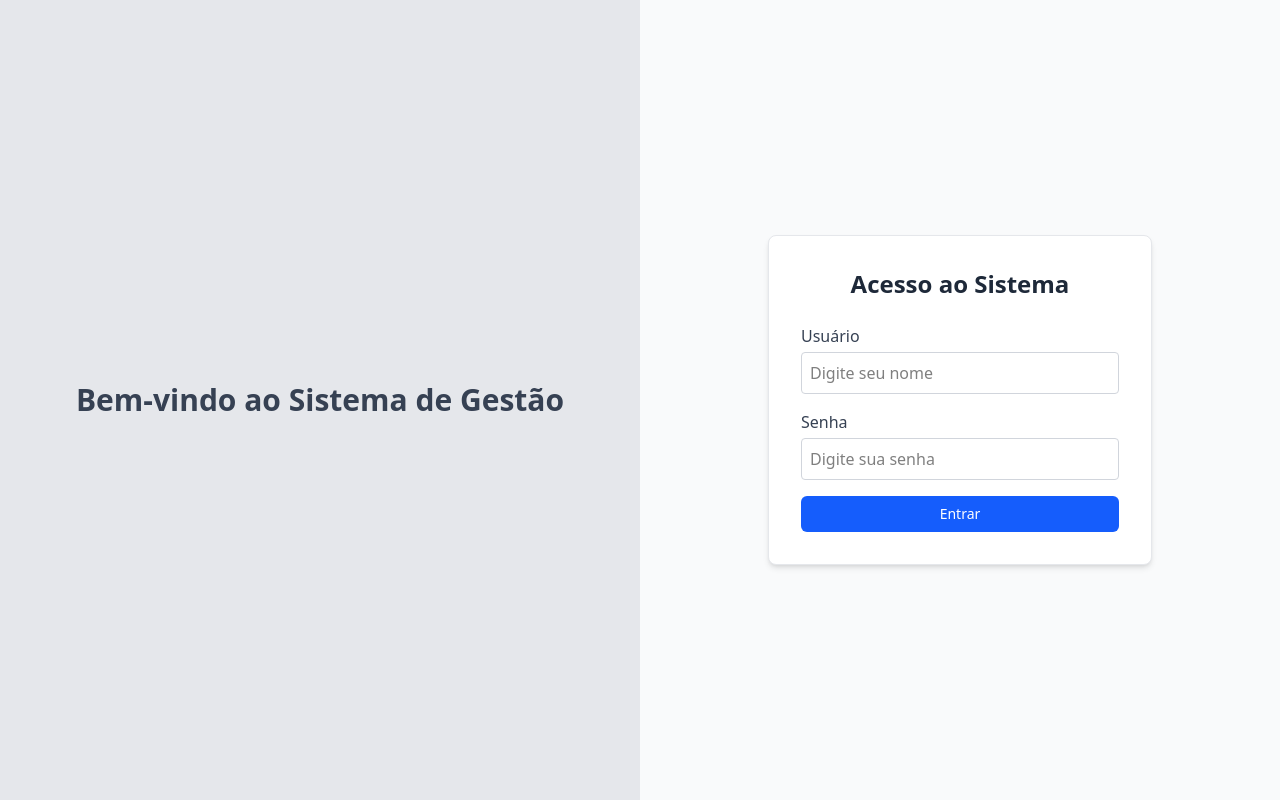
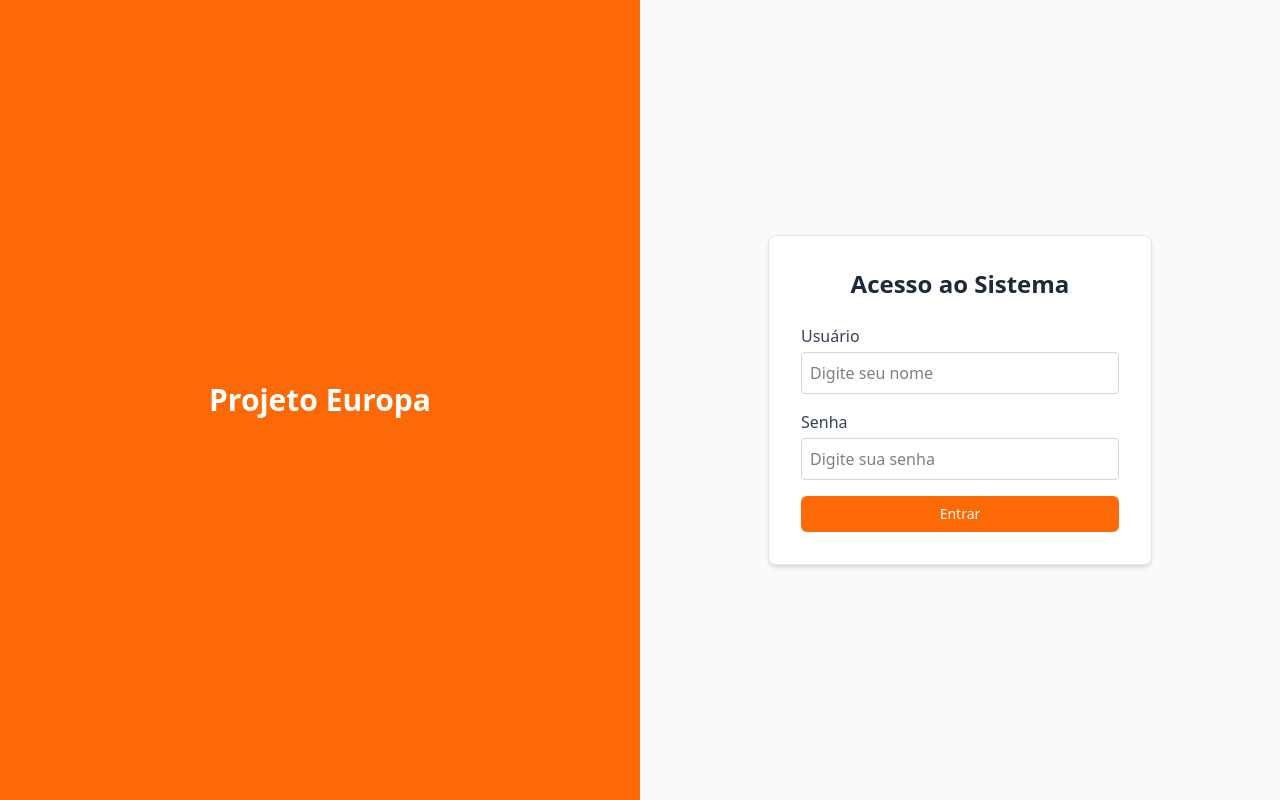
Before and after one commit to francisco328react/SISTEMA-ESTOQUE-FRONTNED, a React (Vite) app: page /login in a window 1280 px wide. Built offline with nearby package versions, Linux system fonts and the light colour scheme.

Commit message:
layout: change hex primary color

```diff
--- a/package.json
+++ b/package.json
@@ -10,8 +10,10 @@
     "preview": "vite preview"
   },
   "dependencies": {
+    "@heroui/react": "^2.8.7",
     "@tailwindcss/vite": "^4.1.14",
     "axios": "^1.13.2",
+    "framer-motion": "^12.26.2",
     "lucide-react": "^0.546.0",
     "react": "^19.1.1",
     "react-dom": "^19.1.1",
@@ -25,6 +27,7 @@
     "@types/react": "^19.1.16",
     "@types/react-dom": "^19.1.9",
     "@vitejs/plugin-react": "^5.0.4",
+    "baseline-browser-mapping": "^2.9.14",
     "eslint": "^9.36.0",
     "eslint-plugin-react-hooks": "^5.2.0",
     "eslint-plugin-react-refresh": "^0.4.22",
--- a/src/components/FormContainer/FormContainer.tsx
+++ b/src/components/FormContainer/FormContainer.tsx
@@ -5,7 +5,10 @@ interface FormContainerProps {
   onSubmit?: React.FormEventHandler<HTMLFormElement>;
 }
 
-export const FormContainer: React.FC<FormContainerProps> = ({ children, onSubmit }) => (
+export const FormContainer: React.FC<FormContainerProps> = ({
+  children,
+  onSubmit,
+}) => (
   <div className="flex w-full md:w-1/2 items-center justify-center">
     <form
       onSubmit={onSubmit}
--- a/src/components/SideImage/SideImage.tsx
+++ b/src/components/SideImage/SideImage.tsx
@@ -3,7 +3,7 @@ interface SideImageProps {
 }
 
 export const SideImage: React.FC<SideImageProps> = ({ title }) => (
-  <div className="hidden md:flex w-1/2 bg-gray-200 items-center justify-center">
-    <h1 className="text-3xl font-bold text-gray-700 text-center px-8">{title}</h1>
+  <div className="hidden md:flex w-1/2 bg-primary-500 items-center justify-center">
+    <h1 className="text-3xl font-bold text-white text-center px-8">{title}</h1>
   </div>
 );
--- a/src/index.css
+++ b/src/index.css
@@ -1,7 +1,21 @@
 @import "tailwindcss";
 
 @theme {
+  /* Cor base primary (sem número = 500) */
+  --color-primary: #fd6904;
 
+  /* Variações */
+  --color-primary-50: #fff5f0;
+  --color-primary-100: #ffe8d9;
+  --color-primary-200: #ffd1b3;
+  --color-primary-300: #ffb380;
+  --color-primary-400: #ff8533;
+  --color-primary-500: #fd6904;
+  --color-primary-600: #e55d03;
+  --color-primary-700: #c54f03;
+  --color-primary-800: #a04102;
+  --color-primary-900: #7a3202;
+  --color-primary-950: #4a1e01;
 }
 
 @keyframes fadeIn {
--- a/src/pages/Login/Login.tsx
+++ b/src/pages/Login/Login.tsx
@@ -1,17 +1,17 @@
 import { useState } from "react";
 import { useNavigate } from "react-router-dom";
-import { Input } from "../../components/Input/Input";
 import { Button } from "../../components/Button/Button";
 import { FormContainer } from "../../components/FormContainer/FormContainer";
+import { Input } from "../../components/Input/Input";
 import { SideImage } from "../../components/SideImage/SideImage";
-import { loginUser } from '../../services/authService';
+import { loginUser } from "../../services/authService";
 
 export function Login() {
   const [username, setUserName] = useState("");
   const [password, setPassword] = useState("");
   const navigate = useNavigate();
 
-  const handleLogin = async (e:  React.FormEvent<HTMLFormElement>) => {
+  const handleLogin = async (e: React.FormEvent<HTMLFormElement>) => {
     e.preventDefault();
 
     try {
@@ -27,7 +27,7 @@ export function Login() {
 
   return (
     <div className="flex h-screen bg-gray-50">
-      <SideImage title="Bem-vindo ao Sistema de Gestão" />
+      <SideImage title="Projeto Europa" />
 
       <FormContainer onSubmit={handleLogin}>
         <h2 className="text-2xl font-bold mb-6 text-center text-gray-800">
@@ -53,7 +53,11 @@ export function Login() {
           onChange={(e) => setPassword(e.target.value)}
           required
         />
-        <Button variant="primary" type="submit" text="Entrar" />
+        <Button
+          type="submit"
+          text="Entrar"
+          className="bg-primary-500 hover:bg-primary-600"
+        />
       </FormContainer>
     </div>
   );
--- a/src/services/api.ts
+++ b/src/services/api.ts
@@ -1,7 +1,7 @@
 import axios from "axios";
 
 const api = axios.create({
-  baseURL: "http://localhost:3000/", // ← CORRIGIR AQUI
+  baseURL: "http://localhost:4000/", // ← CORRIGIR AQUI
 });
 
 api.interceptors.request.use((config) => {
```
Also changed, not shown: 1 other file (tests, documents, lock files or other folders).
